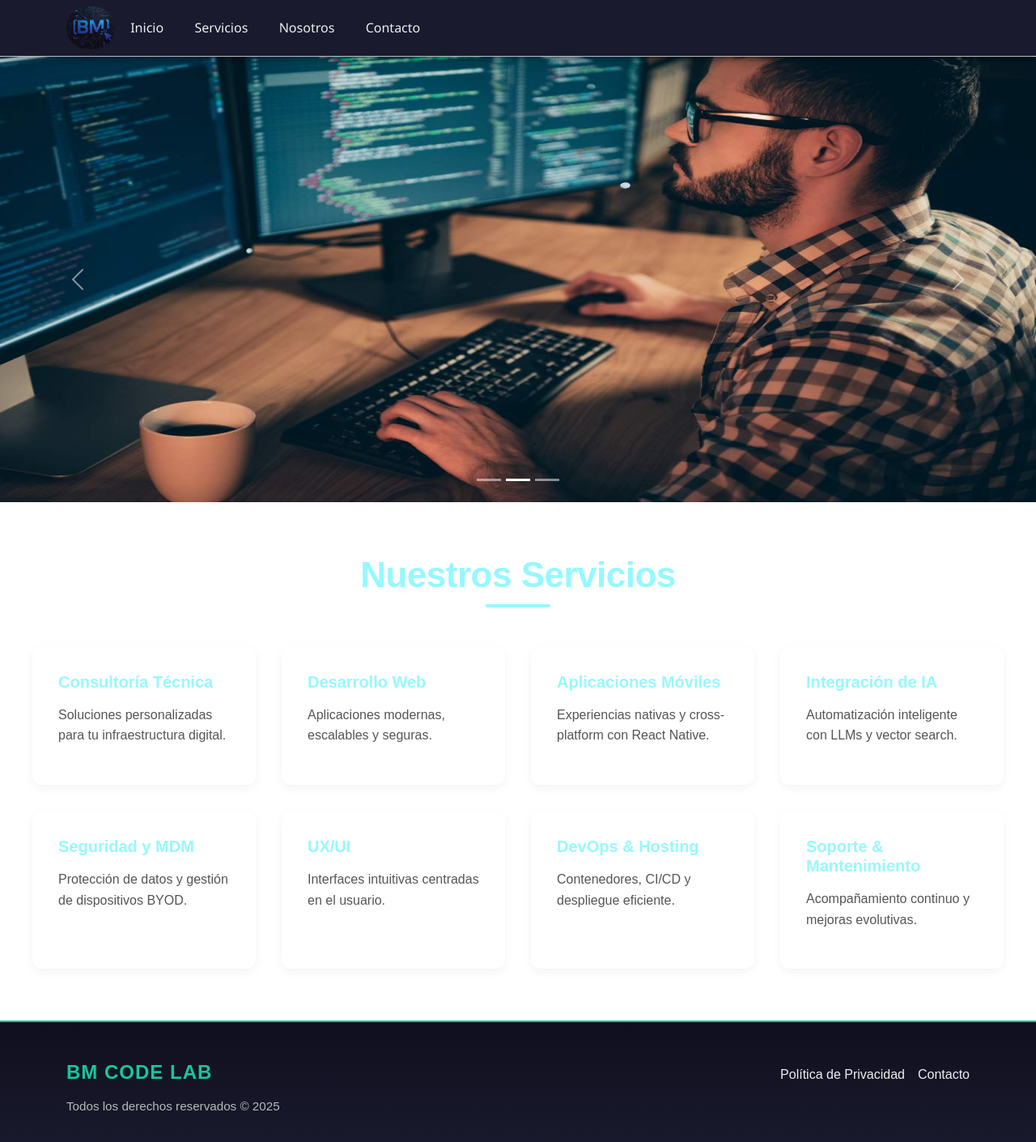
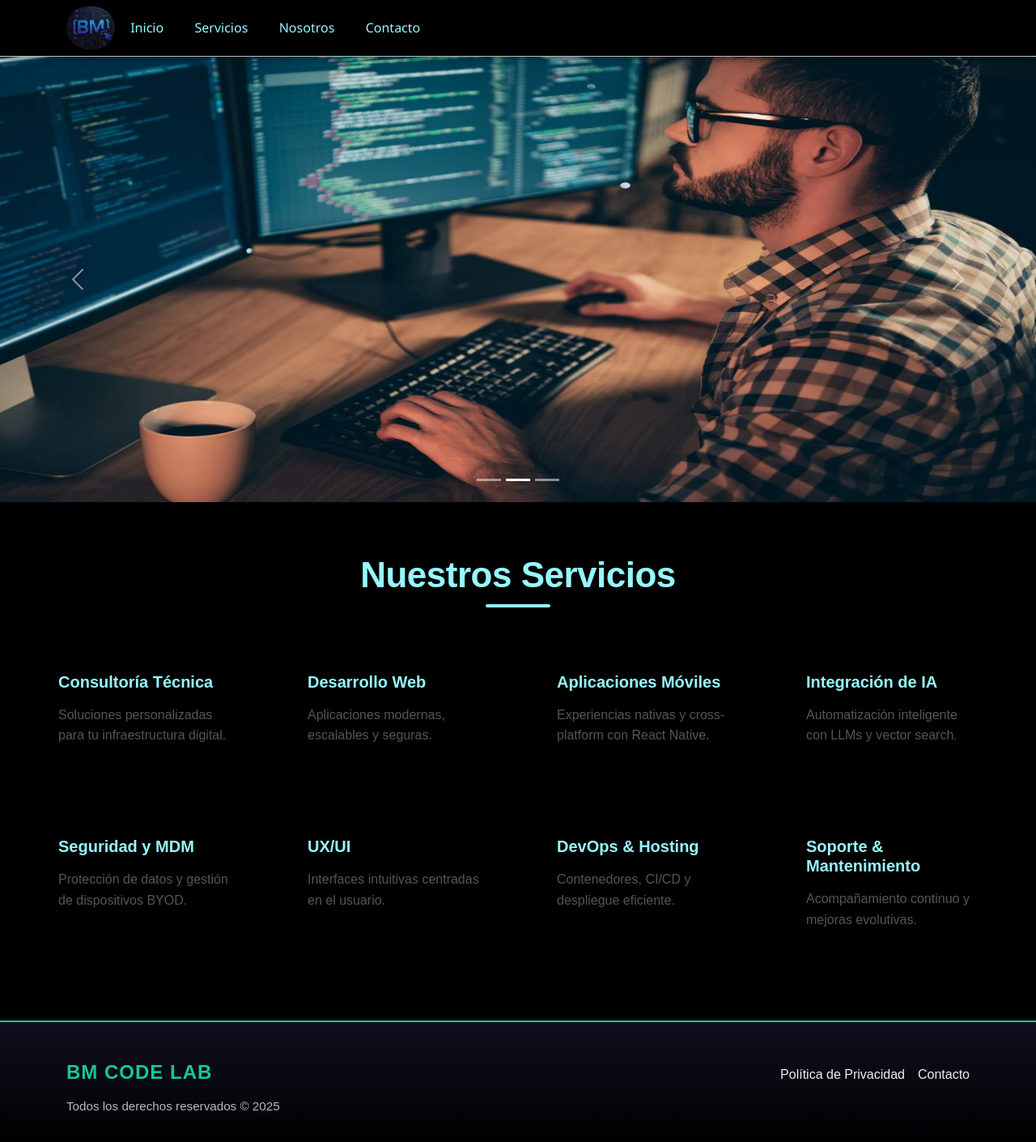
Before and after one commit to manuelfromBM/our_corporativa, a Next.js app: page / in a window 1280 px wide. Shown: the top 1410 px of the page at 81% size. Built offline with nearby package versions, Linux system fonts and the light colour scheme.

Commit message:
frontend(styles): Cambios de estilos

```diff
--- a/src/components/Footer/Footer.module.css
+++ b/src/components/Footer/Footer.module.css
@@ -1,5 +1,5 @@
 .FooterContainer {
-    background: linear-gradient(180deg, #0f0f1e 0%, #1a1a2e 100%);
+    background: linear-gradient(180deg, #0f0f1e 0%, #000000 100%);
     padding: 3rem 0 1.5rem;
     margin-top: auto;
     border-top: 2px solid #16c79a;
--- a/src/components/Navbar/Navbar.module.css
+++ b/src/components/Navbar/Navbar.module.css
@@ -1,5 +1,5 @@
 .NavBar {
-    background-color: #1a1a2e;
+    background-color: #000000;
     position: fixed;
     top: 0;
     width: 100%;
@@ -8,7 +8,7 @@
 }
 
 .ItemsNav {
-    color: #eee !important;
+    color: #96f8ff !important;
     font-family: 'Segoe UI', Tahoma, Geneva, Verdana, sans-serif;
     font-weight: 500;
     padding: 0.5rem 1rem !important;
--- a/src/components/Navbar/Navbar.tsx
+++ b/src/components/Navbar/Navbar.tsx
@@ -4,7 +4,7 @@
 import Container from "react-bootstrap/Container";
 import Navbar from "react-bootstrap/Navbar";
 import Nav from "react-bootstrap/Nav";
-import React, { useState } from "react";
+import React from "react";
 import Image from "next/image"
 import styles from './Navbar.module.css';
 
--- a/src/components/services/Services.module.css
+++ b/src/components/services/Services.module.css
@@ -2,7 +2,7 @@
 
 .section {
   padding: 4rem 2rem;
-  background-color: #ffffff;
+  background-color: #000000;
 }
 
 .container {
@@ -38,7 +38,7 @@
 }
 
 .card {
-  background-color: #fff;
+  background-color: #000000;
   border-radius: 12px;
   padding: 2rem;
   box-shadow: 0 4px 12px rgba(0, 0, 0, 0.05);
--- a/src/pages/Home/Home.tsx
+++ b/src/pages/Home/Home.tsx
@@ -1,4 +1,4 @@
-import styles from './Home.module.css'
+// import styles from './Home.module.css'
 import NavbarPrincipal from '@/components/Navbar/Navbar'
 import CarruselInicio from '@/components/Carrusel/Carrusel'
 
```
